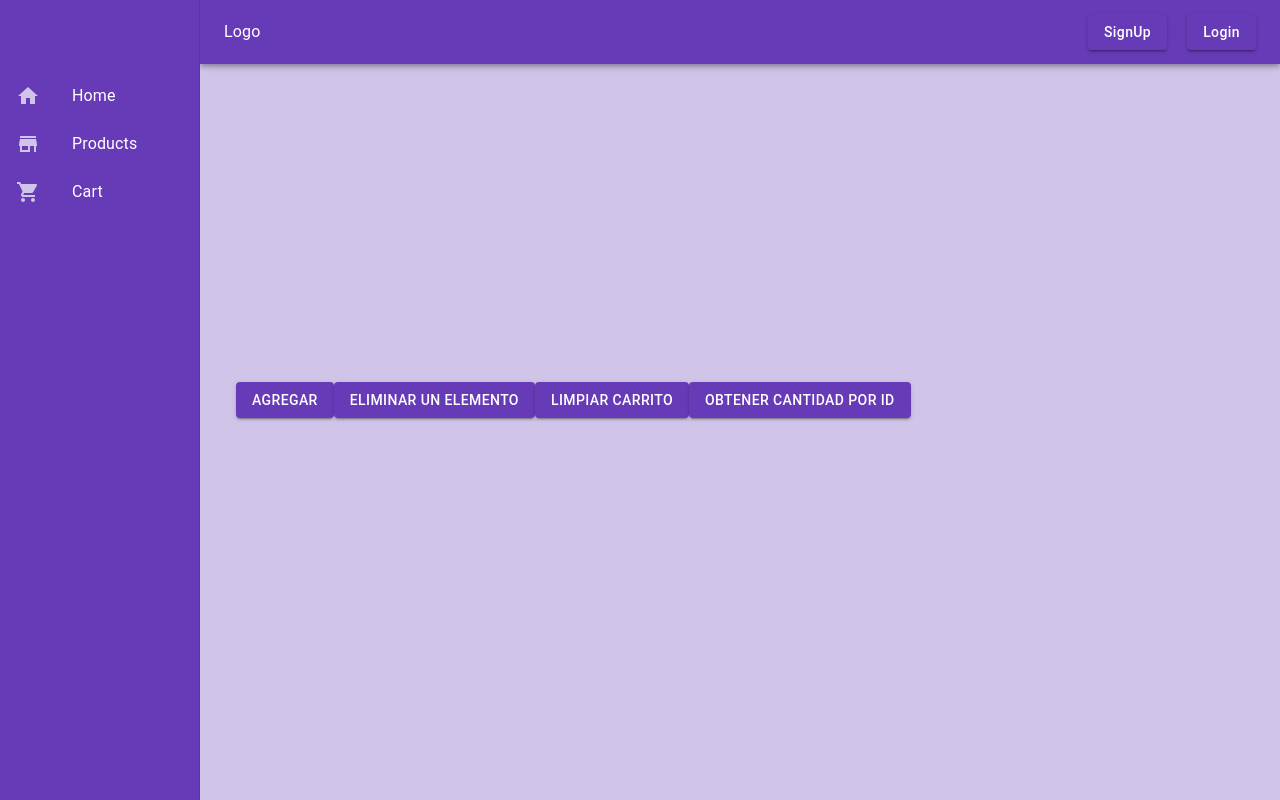
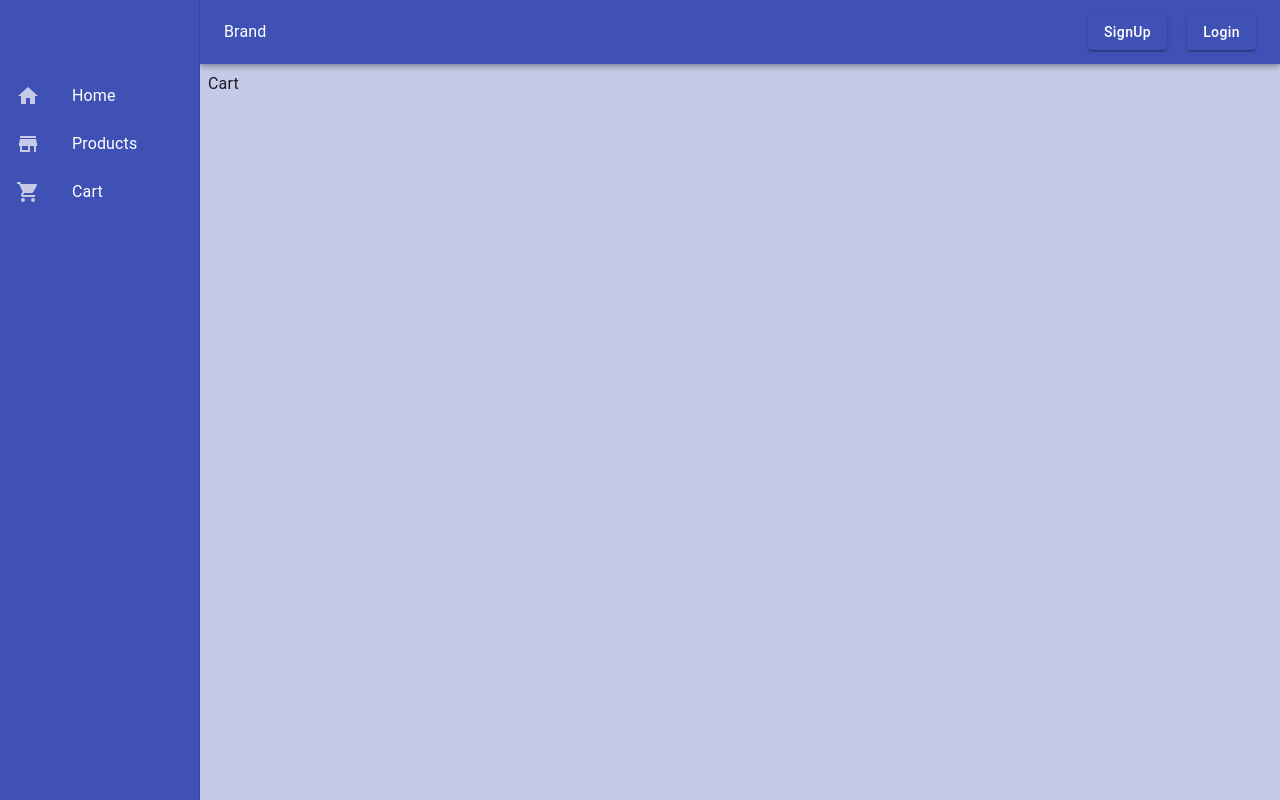
Before and after one commit to jorgeduje/template-personal, a React (Vite) app: page /cart in a window 1280 px wide. Built offline with nearby package versions, Linux system fonts and the light colour scheme.

Commit message:
se adaptan estilos y enrutamiento para el template

```diff
--- a/src/App.jsx
+++ b/src/App.jsx
@@ -1,38 +1,34 @@
 import { BrowserRouter, Routes, Route } from "react-router-dom";
-import Cart from "./components/Cart/Cart";
 import Home from "./components/Home/Home";
 import Navbar from "./components/Navbar/Navbar";
-import CartContextProvider from "./context/CartContext";
 import { ThemeProvider } from "@emotion/react";
 import { theme } from "./ThemeConfig";
 import Login from "./components/Login/Login";
 import SignUp from "./components/SignUp/SignUp";
 import ProductsListContainer from "./components/ProductsList/ProductsList.container";
-
+import Cart from "./components/Cart/Cart";
+import ProductDetailContainer from "./components/ProductDetail/ProductDetail.container";
 
 function App() {
-  return <BrowserRouter>
+  return (
+    <BrowserRouter>
       <ThemeProvider theme={theme}>
-    <CartContextProvider>
         <Navbar>
           <Routes>
             <Route path="/" element={<Home />} />
-          <Route
-            path="/products"
-            element={<ProductsListContainer />}
-          />
+            <Route path="/login" element={<Login />} />
+            <Route path="/signup" element={<SignUp />} />
+            <Route path="/products" element={<ProductsListContainer />} />
             <Route
               path="/products/:id"
-            element={<div>Aca el detalle del producto</div>}
+              element={<ProductDetailContainer />}
             />
             <Route path="/cart" element={<Cart />} />
-          <Route path="/login" element={<Login />} />
-          <Route path="/signup" element={<SignUp />} />
           </Routes>
         </Navbar>
-    </CartContextProvider>
       </ThemeProvider>
     </BrowserRouter>
+  );
 }
 
 export default App;
--- a/src/ThemeConfig.js
+++ b/src/ThemeConfig.js
@@ -1,11 +1,11 @@
 import { createTheme } from '@mui/material/styles';
-import { deepPurple, pink } from '@mui/material/colors';
+import { indigo, pink } from '@mui/material/colors';
 
 export const theme = createTheme({
   palette: {
-    primary: deepPurple,
+    primary: indigo,
     secondary: {
-      main: deepPurple[100]
+      main: indigo[100]
     }
   },
 });
--- a/src/components/Cart/Cart.jsx
+++ b/src/components/Cart/Cart.jsx
@@ -1,66 +1,9 @@
-import React, { useContext } from "react";
-import { CartContext } from "../../context/CartContext";
-import Button from "@mui/material/Button";
+import React from 'react'
 
 const Cart = () => {
-  const { cart, dispatch, quantityById } = useContext(CartContext);
+  return (
+    <div>Cart</div>
+  )
+}
 
-  // console.log({ cart });
-  // console.log("cantidad por id", quantityById)
-
-  return (
-    <div style={{width: "100%", display: "flex", flexWrap: "wrap"}}>
-      <Button
-        variant="contained"
-        color="primary"
-        onClick={() =>
-          dispatch({
-            type: "ADD_CART",
-            payload: { name: "Notebook", price: 220, id: 3, quantity: 13 },
-          })
-        }
-      >
-        Agregar
-      </Button>
-      <Button
-      variant="contained"
-      color="primary"
-        onClick={() =>
-          dispatch({
-            type: "REMOVE_ONE",
-            payload: { id: 3 },
-          })
-        }
-      >
-        Eliminar un elemento
-      </Button>
-
-      <Button
-      variant="contained"
-      color="primary"
-        onClick={() =>
-          dispatch({
-            type: "CLEAR_CART",
-          })
-        }
-      >
-        Limpiar Carrito
-      </Button>
-
-      <Button
-      variant="contained"
-      color="primary"
-        onClick={() =>
-          dispatch({
-            type: "GET_QUANTITY",
-            payload: { id: 3 },
-          })
-        }
-      >
-        Obtener cantidad por id
-      </Button>
-    </div>
-  );
-};
-
-export default Cart;
+export default Cart
--- a/src/components/Home/Home.jsx
+++ b/src/components/Home/Home.jsx
@@ -1,11 +1,32 @@
-import React from 'react'
-
+import React from "react";
+import Card from "@mui/material/Card";
+import CardContent from "@mui/material/CardContent";
+import CardMedia from "@mui/material/CardMedia";
+import Typography from "@mui/material/Typography";
+import { CardActionArea } from "@mui/material";
 const Home = () => {
   return (
     <div>
-      Home
+      <Card sx={{ maxWidth: 345 }}>
+        <CardActionArea>
+          <CardMedia
+            component="img"
+            height="140"
+            image="https://encrypted-tbn0.gstatic.com/images?q=tbn:ANd9GcRBftdBY4Y0TI6jmMsGU615evHqzY5w9IuL3Q&usqp=CAU"
+            alt="green iguana"
+          />
+          <CardContent>
+            <Typography gutterBottom variant="h5" component="div">
+              Start your proyect here!
+            </Typography>
+            <Typography variant="body2" color="text.secondary">
+            You can start creating your home from the folder components/Home/Home.jsx
+            </Typography>
+          </CardContent>
+        </CardActionArea>
+      </Card>
     </div>
-  )
-}
+  );
+};
 
-export default Home
+export default Home;
--- a/src/components/Navbar/Navbar.jsx
+++ b/src/components/Navbar/Navbar.jsx
@@ -93,7 +93,7 @@ function Navbar(props) {
             <MenuIcon />
           </IconButton>
           <Typography variant="subtitle1" noWrap component="div" flexGrow={1}>
-            Logo
+            Brand
           </Typography>
           <Button variant="contained" sx={{textTransform: "none"}} onClick={()=>navigate("/signup")}>SignUp</Button>
           <Button variant="contained" sx={{textTransform: "none"}} onClick={()=>navigate("/login")}>Login</Button>
@@ -146,10 +146,6 @@ function Navbar(props) {
           width: { sm: `calc(100% - ${drawerWidth}px)` },
           backgroundColor: theme.palette.secondary.main,
           minHeight: "100vh",
-          display: "flex",
-          justifyContent: "center",
-          alignItems: "center",
-          marginLeft: "-20px"
         }}
       >
         <Toolbar />
--- /dev/null
+++ b/src/components/ProductDetail/ProductDetail.container.jsx
@@ -0,0 +1,22 @@
+import React, { useEffect, useState } from "react";
+import { useParams } from "react-router-dom";
+import { products } from "../../productsMock";
+import ProductDetail from "./ProductDetail";
+
+const ProductDetailContainer = () => {
+  const { id } = useParams();
+  console.log(id)
+  const [product, setProduct] = useState({});
+
+  useEffect(() => {
+    const productSelected = products.find((product) => product.id === id);
+    setProduct(productSelected);
+  }, []);
+  return (
+    <div>
+      <ProductDetail product={product} />
+    </div>
+  );
+};
+
+export default ProductDetailContainer;
--- /dev/null
+++ b/src/components/ProductDetail/ProductDetail.jsx
@@ -0,0 +1,12 @@
+import React from 'react'
+
+const ProductDetail = ({product}) => {
+    console.log(product)
+  return (
+    <div>
+        <h1>{product?.name}</h1>
+    </div>
+  )
+}
+
+export default ProductDetail
--- a/src/components/ProductsList/ProductsList.jsx
+++ b/src/components/ProductsList/ProductsList.jsx
@@ -7,7 +7,10 @@ import CardContent from '@mui/material/CardContent';
 import CardMedia from '@mui/material/CardMedia';
 import Button from '@mui/material/Button';
 import Typography from '@mui/material/Typography';
+import { useNavigate } from "react-router-dom";
 const ProductsList = ({ products }) => {
+
+  const navigate = useNavigate()
   return (
       <Grid container spacing={2} marginTop="50px">
         {products.map((product) => (
@@ -27,7 +30,7 @@ const ProductsList = ({ products }) => {
                 </Typography>
               </CardContent>
               <CardActions>
-                <Button size="small" variant="contained">View detail</Button>
+                <Button size="small" variant="contained" onClick={()=>navigate(`/products/${product.id}`)}>View detail</Button>
                 {/* <Button size="small" variant="contained">Learn More</Button> */}
               </CardActions>
             </Card>
--- a/src/context/CartContext.jsx
+++ /dev/null
@@ -1,68 +0,0 @@
-import { createContext, useReducer } from "react";
-
-export const CartContext = createContext();
-
-const initialState = {
-  cart: [
-    { name: "Celular", price: 455, id: 1, quantity: 5 },
-    { name: "Tablet", price: 111, id: 3, quantity: 6 },
-  ],
-  quantityById: 0,
-};
-
-const cartReducer = (state, action) => {
-  switch (action.type) {
-    case "ADD_CART":
-      const isInCart = state.cart.some((e) => e.id === action.payload.id);
-      if (isInCart) {
-        let newCart = state.cart.map((product) => {
-          if (product.id === action.payload.id) {
-            return {
-              ...product,
-              quantity: product.quantity + action.payload.quantity,
-            };
-          } else {
-            return product;
-          }
-        });
-        return { ...state, cart: newCart };
-      } else {
-        return { ...state, cart: [...state.cart, action.payload] };
-      }
-    case "REMOVE_ONE":
-      let newCart = state.cart.filter(
-        (product) => product.id !== action.payload.id
-      );
-      return {
-        ...state,
-        cart: newCart,
-      };
-    case "GET_QUANTITY":
-      let productSelected = state.cart.find(
-        (product) => product.id === action.payload.id
-      );
-      if (productSelected) {
-        return { ...state, quantityById: productSelected.quantity };
-      } else {
-        return { ...state, quantityById: 0 };
-      }
-    case "CLEAR_CART":
-      return { ...state, cart: [] };
-    default:
-      state;
-  }
-};
-
-const CartContextProvider = ({ children }) => {
-  const [state, dispatch] = useReducer(cartReducer, initialState);
-
-  const data = {
-    cart: state.cart,
-    dispatch,
-    quantityById: state.quantityById,
-  };
-
-  return <CartContext.Provider value={data}>{children}</CartContext.Provider>;
-};
-
-export default CartContextProvider;
--- a/src/productsMock.js
+++ b/src/productsMock.js
@@ -2,7 +2,7 @@
 export const products = [
 
     {
-        id: 1,
+        id: "1",
         name: "nike 360",
         price: 20500,
         stock: 5,
@@ -11,7 +11,7 @@ export const products = [
         img: "https://res.cloudinary.com/dnqfh2chg/image/upload/v1669326932/free-metcon-4-zapatillas-de-entrenamiento-TQMCZg_fvia3m.png"
     },
     {
-        id: 2,
+        id: "2",
         name: "wilson advance",
         price: 14500,
         stock: 5,
@@ -20,7 +20,7 @@ export const products = [
         img: "https://res.cloudinary.com/dnqfh2chg/image/upload/v1669430010/foc364fsakkzmausrovn.jpg"
     },
     {
-        id: 3,
+        id: "3",
         name: "Puma",
         price: 19000,
         stock: 5,
@@ -29,7 +29,7 @@ export const products = [
         img: "https://res.cloudinary.com/dnqfh2chg/image/upload/v1669430165/images_lujpmr.jpg"
     },
     {
-        id: 4,
+        id: "4",
         name: "Jaguar",
         price: 17800,
         stock: 5,
```
Lines whose indentation alone changed are shown as unchanged.
